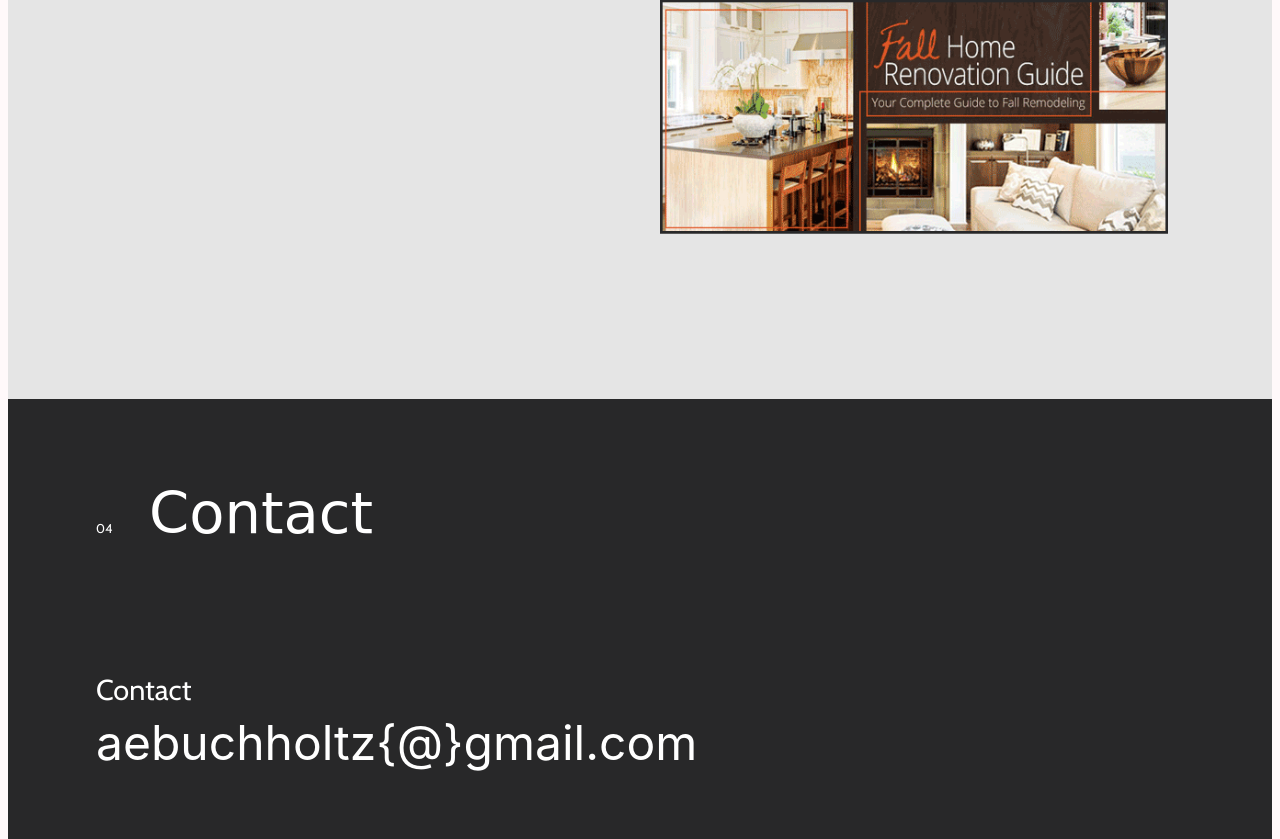
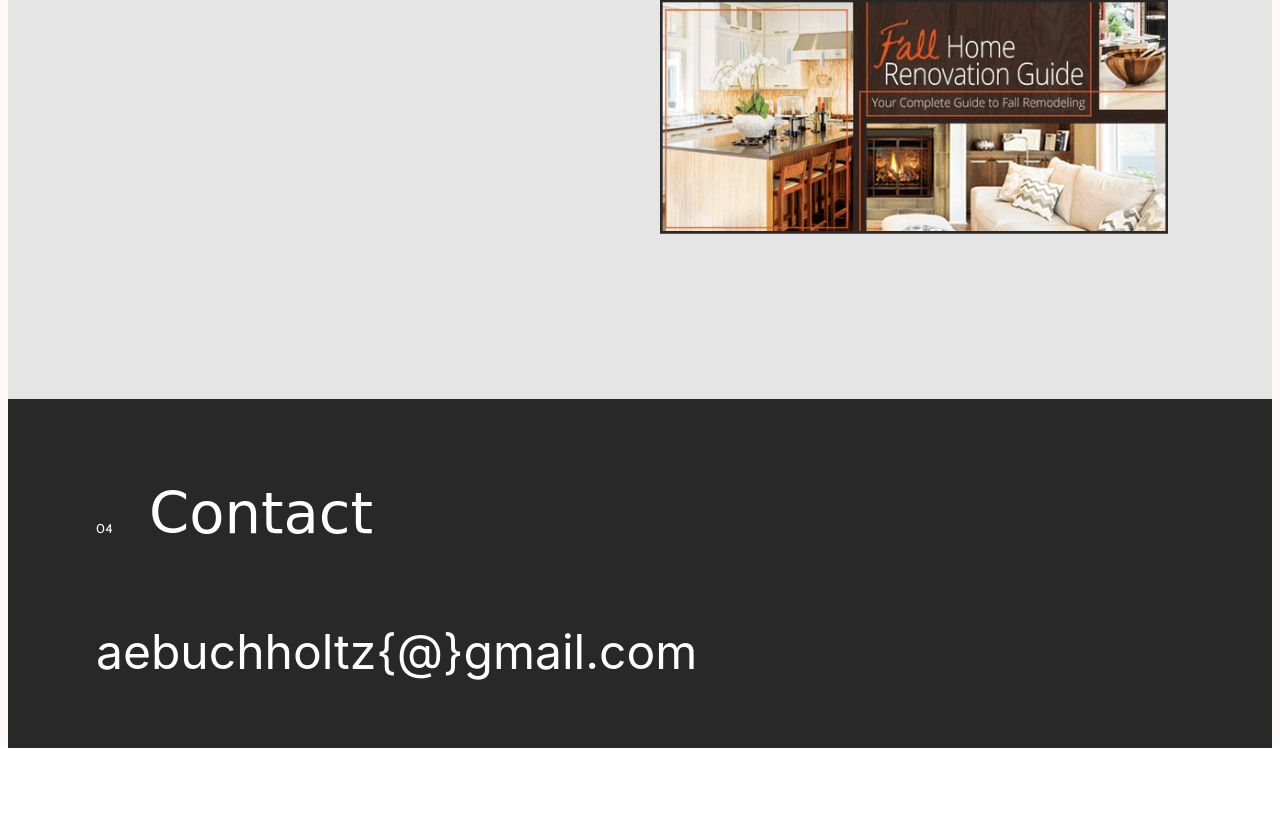
Before and after one commit to abuchholtz/abuchholtz.github.io, a plain HTML site: page index.html in a window 1280 px wide. Shown: the part 8096-8935 px from the top of the page. After the commit the page ends 8844 px from the top, so only its background shows below. Drawn offline with nearby package versions, Linux system fonts and the light colour scheme; a web font is replaced by a local one.

Commit message:
Add files via upload
updated

```diff
--- a/index.html
+++ b/index.html
@@ -209,9 +209,7 @@ window.onload = init;
       <div class="row">
         <div class="col-12 col-lg-7">
           <div id="contact"></div><h1 class="title-header text-white text-center text-md-left"><span class="small-link-number text-white">04</span>&nbsp; Contact</h1>
-          <div class="spacer-5"></div><div class="spacer-2"></div>
-
-          <p class="subtitle-header text-white">Contact</p>
+          <div class="spacer-5"></div>
           <p class="email-font mb-5 mb-lg-0">aebuchholtz{@}gmail.com</p>
         </div>
         <div class="d-none text-white pricing-bg py-sm-5 px-sm-5">
```
